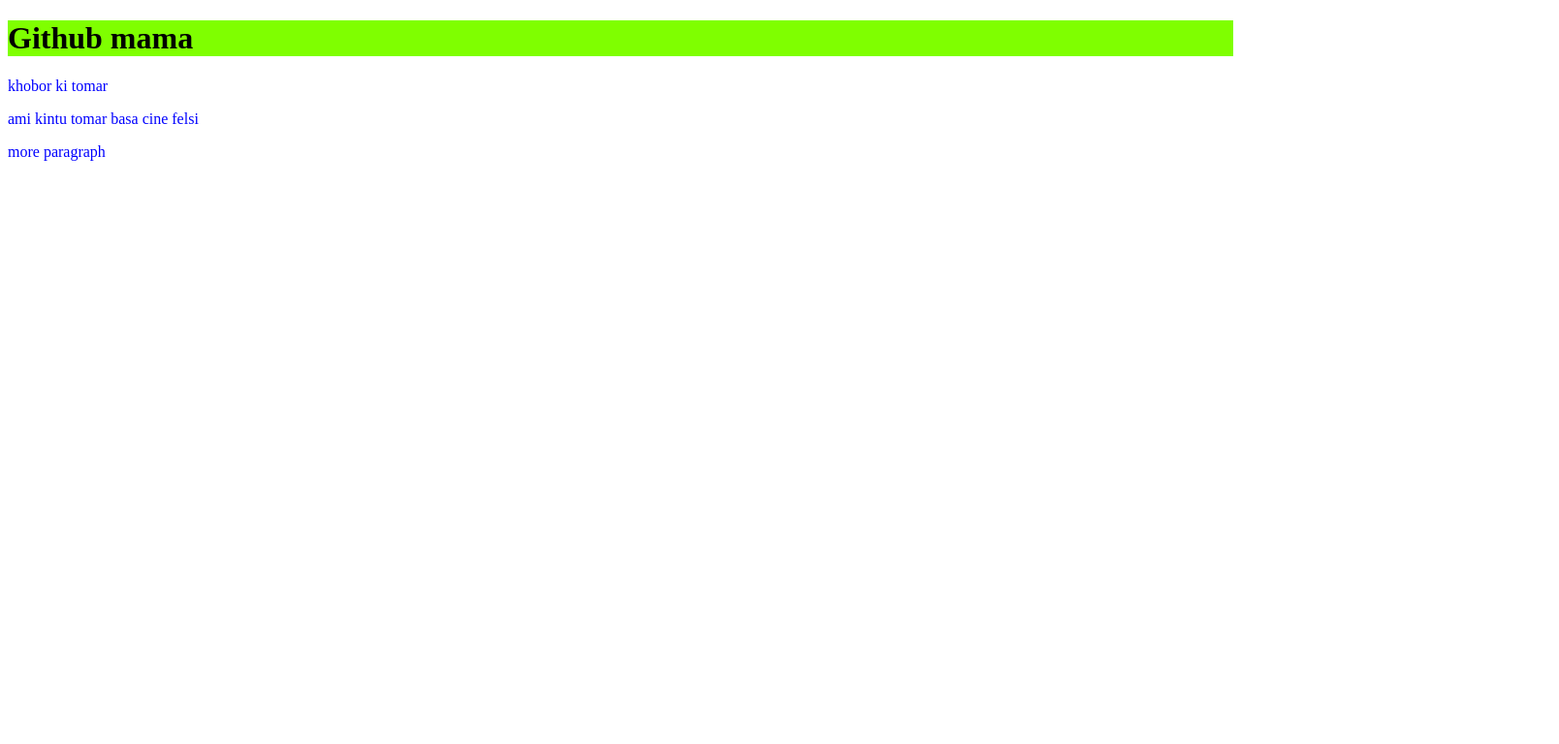
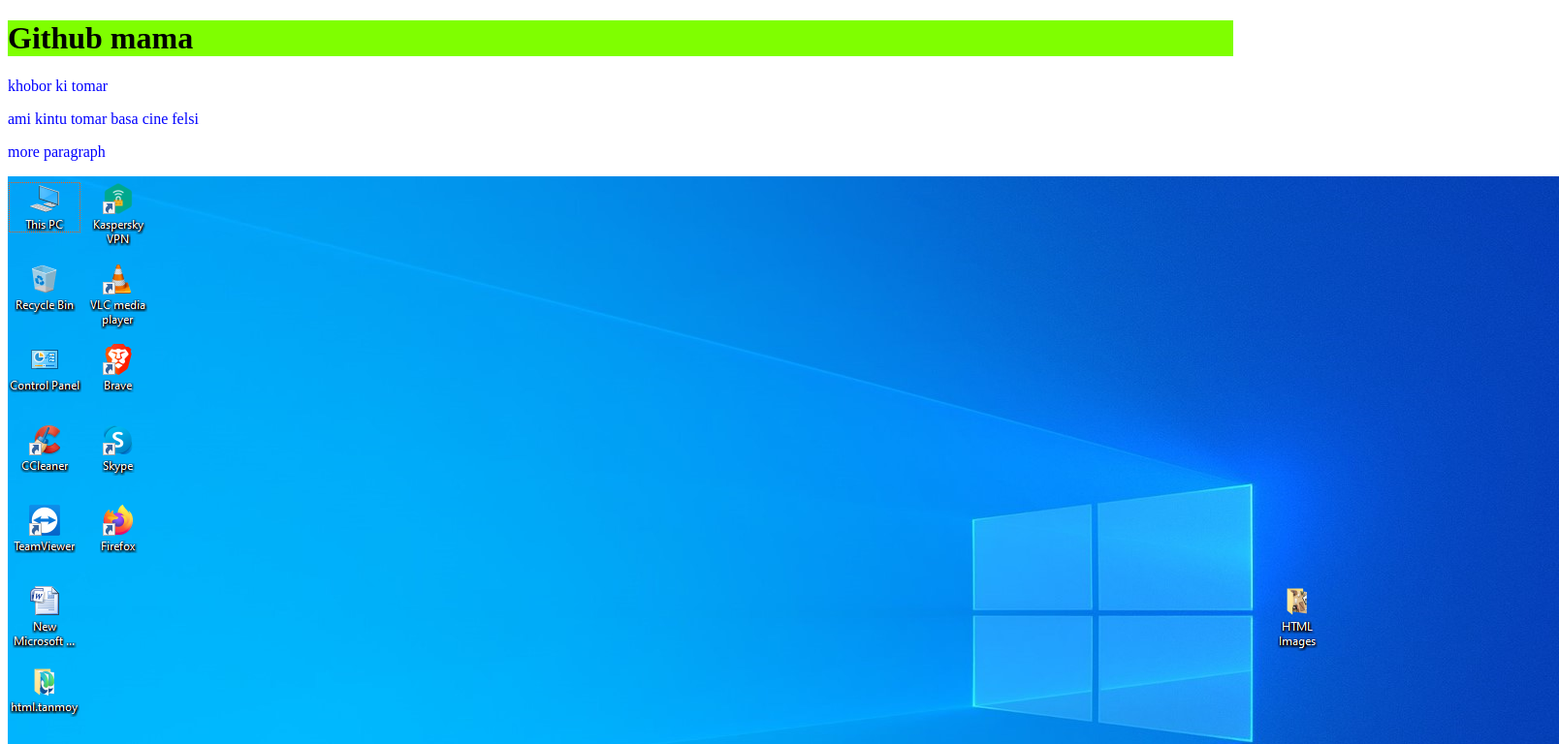
Before and after one commit to jrtanmoy/my-second-repo, a plain HTML site: page index.html in a window 1280 px wide. Shown: the top 768 px of the page at 97% size, 1608 px wide, since content can reach past the window. Drawn offline with Linux system fonts and the light colour scheme.

Commit message:
image added

```diff
--- a/index.html
+++ b/index.html
@@ -12,5 +12,6 @@
     <p>khobor ki tomar</p>
     <p>ami kintu tomar basa cine felsi</p>
     <p>more paragraph</p>
+    <img src="screenshot.png" alt="">
 </body>
 </html>
```
Also changed, not shown: screenshot.png (added).
